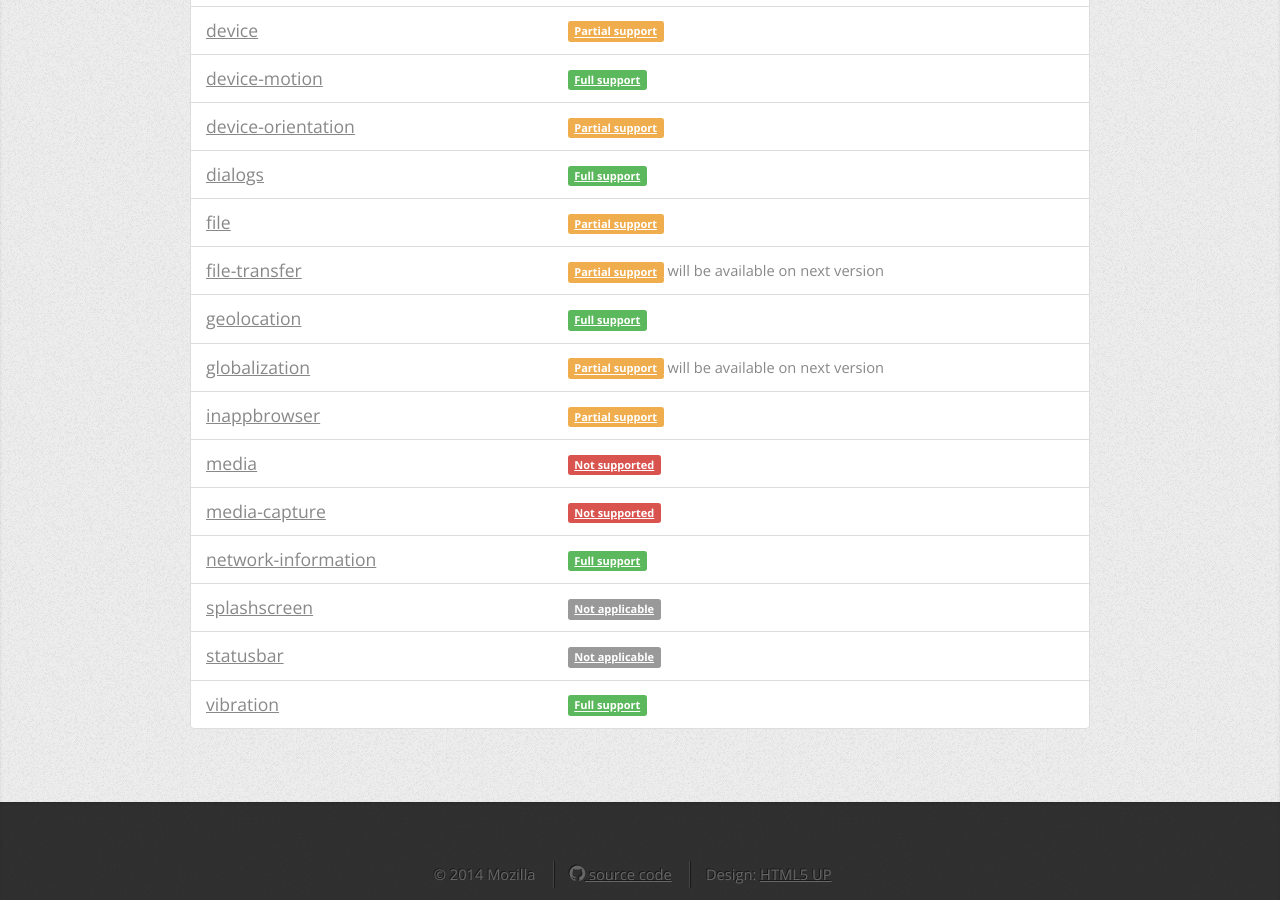
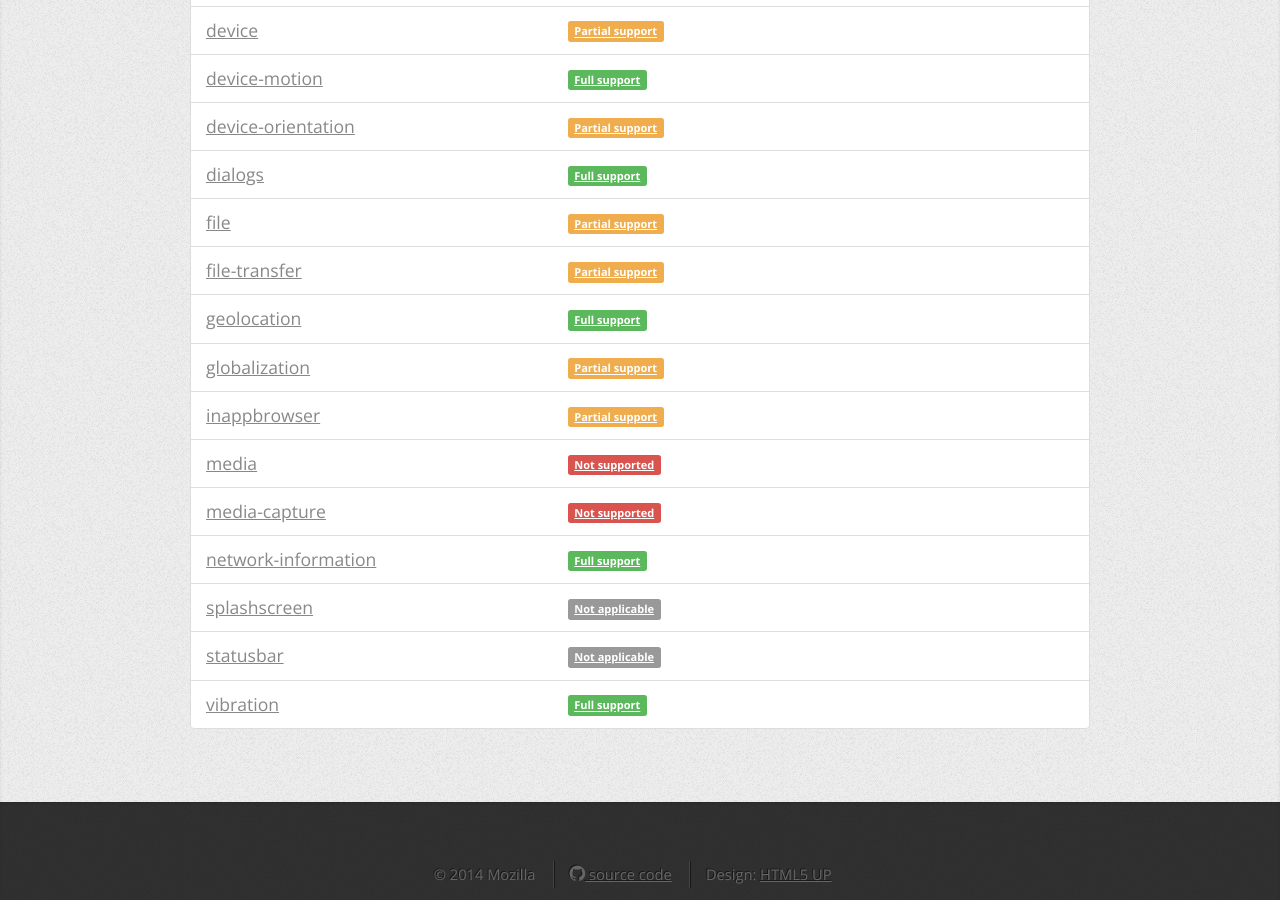
Before and after one commit to mozilla-cordova/mozilla-cordova.github.io, a Jekyll site: the page built from index.html, in a window 1280 px wide and 900 px high, scrolled down 2211 px. Built offline with Jekyll 4.4.1, drawn with Linux system fonts in a browser that asks for light colours.

Commit message:
Update plugins after release

```diff
--- a/index.html
+++ b/index.html
@@ -43,7 +43,6 @@ plugins:
     name: file-transfer
     repo: cordova-plugin-file-transfer
     support: partial
-    comment: will be available on next version
   -
     name: geolocation
     repo: cordova-plugin-geolocation
@@ -52,7 +51,6 @@ plugins:
     name: globalization
     repo: cordova-plugin-globalization
     support: partial
-    comment: will be available on next version
   -
     name: inappbrowser
     repo: cordova-plugin-inappbrowser
```
